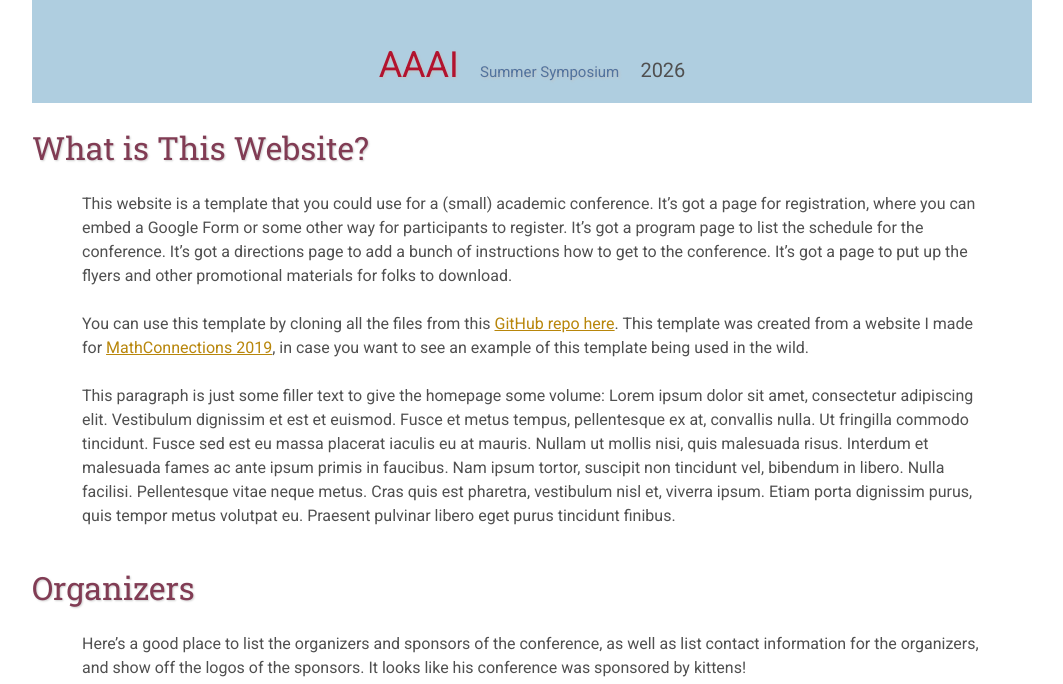
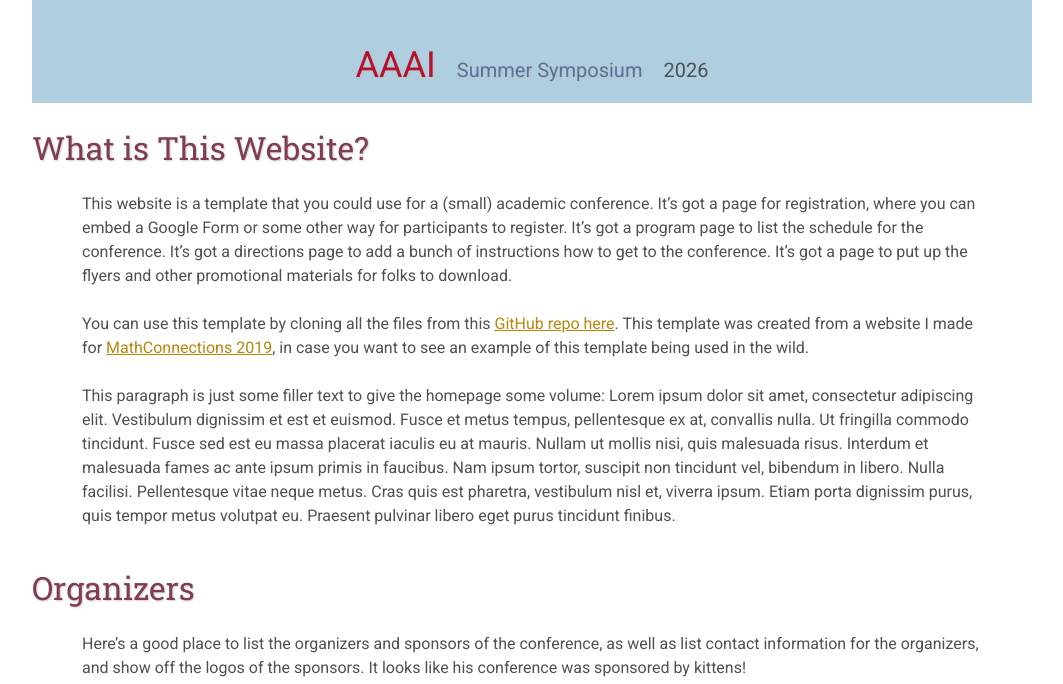
Before and after one commit to mquazi/AI-in-business, a plain HTML site: page index.html in a window 1280 px wide. Shown: the top 684 px of the page, without its empty margins (108-1171 px from the left). Drawn offline with Linux system fonts and the light colour scheme.

Commit message:
Update index.html

```diff
--- a/index.html
+++ b/index.html
@@ -16,7 +16,7 @@
 
     <div class="top-left">
     <span class="title1" style="font-size: 36px;">AAAI</span>
-    <span class="title2" style="font-size: 15px;">Summer Symposium</span>
+    <span class="title2" style="font-size: 20px;">Summer Symposium</span>
     <span class="year" style="font-size: 20px;">2026</span>
 </div>
 
```
